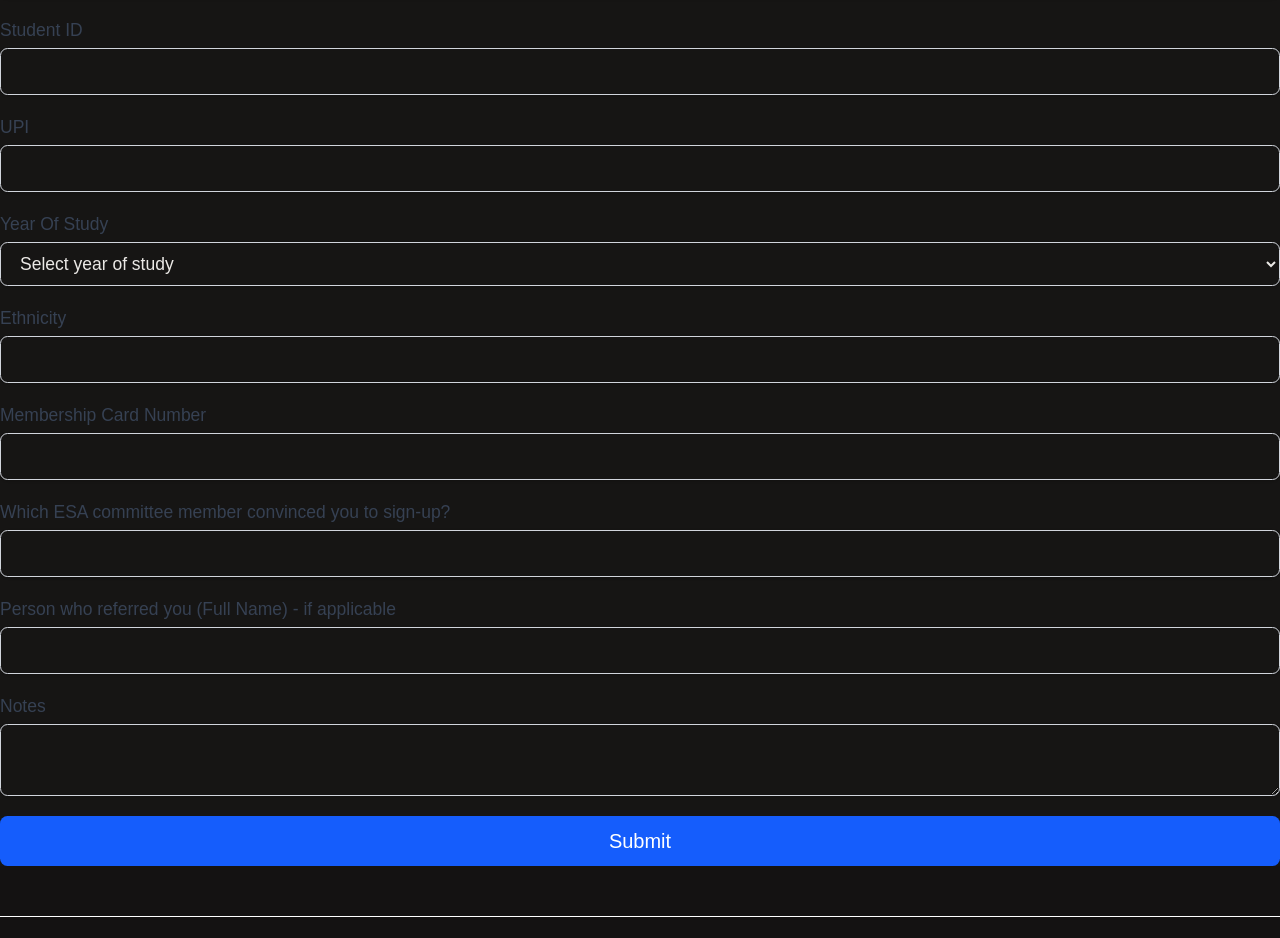
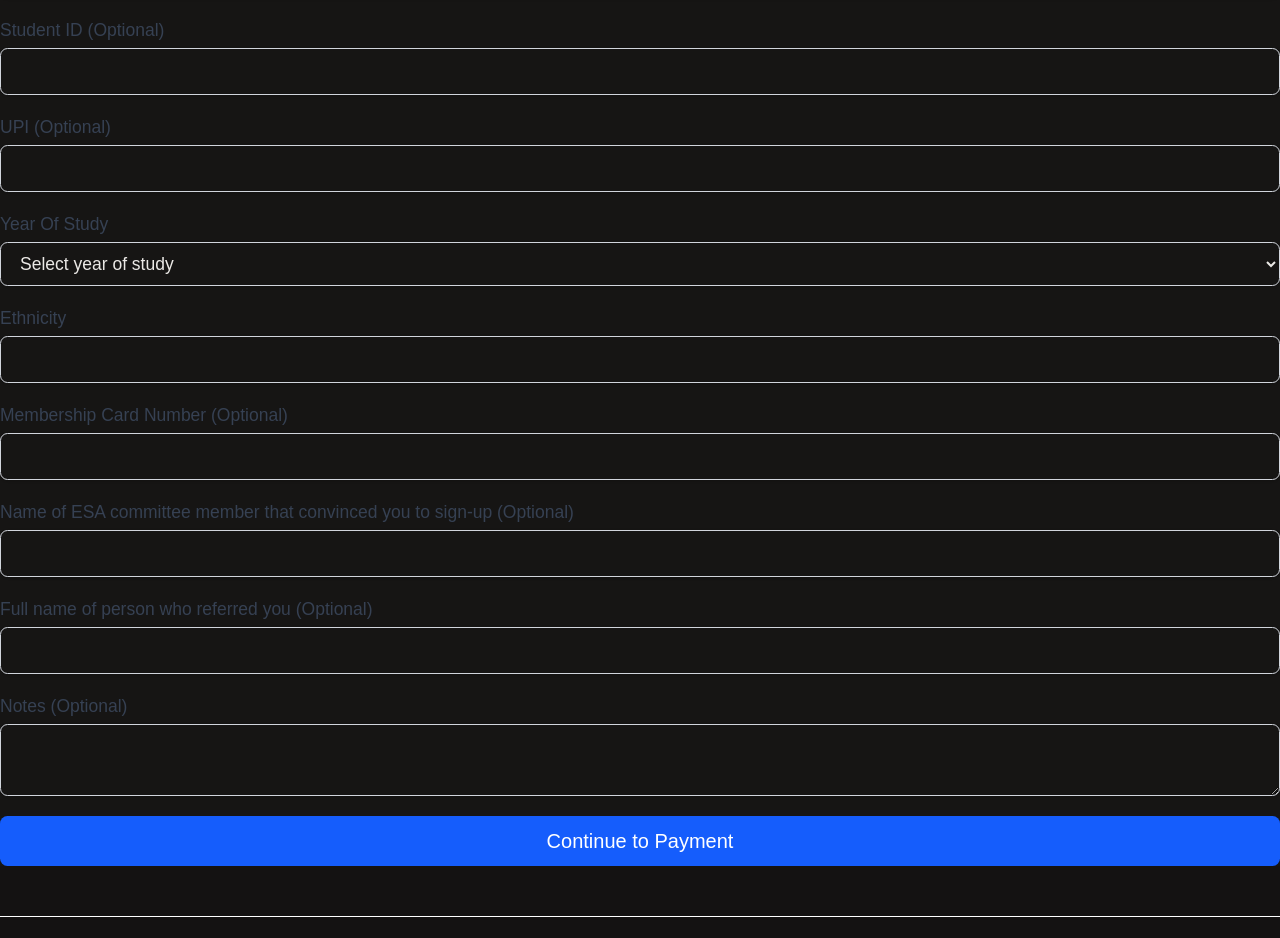
Before and after one commit to UoaWDCC/esa, a Next.js app: page /signup in a window 1280 px wide. Shown: the part 474-1412 px from the top of the page. Built offline with nearby package versions, Linux system fonts and the light colour scheme; a web font is replaced by a local one.

Commit message:
feat: finished signup form. member creation functionality is done, but not the payment process

```diff
--- a/src/app/(frontend)/signup/_components/SignupForm.tsx
+++ b/src/app/(frontend)/signup/_components/SignupForm.tsx
@@ -1,10 +1,46 @@
+"use client"
+
 export default function SignupForm() {
-    // Proof of payment field is not entered. Presumably done later after the payment is made.
+    // This function handles the form submission (upon clicking the "Continue to Payment" button).
+    // For now it just creates the member in the database. In the future, it will also handle the payment process.
+    async function handleSubmit(event: React.FormEvent<HTMLFormElement>) {
+        event.preventDefault();
+        const form = event.currentTarget;
+
+        const data = {
+            timestamp: new Date().toISOString(),
+            firstName: form.firstName.value,
+            lastName: form.lastName.value,
+            email: form.email.value,
+            studentID: form.studentID.value,
+            upi: form.upi.value,
+            yearOfStudy: form.yearOfStudy.value,
+            ethnicity: form.ethnicity.value,
+            membershipCardNumber: form.membershipCardNumber.value,
+            convincedByCommitteeMember: form.convincedByCommitteeMember.value,
+            referrerName: form.referrerName.value,
+            notes: form.notes.value,
+            paymentScreenshotLink: "",
+        };
+
+        const response = await fetch('/api/members', {
+            method: 'POST',
+            headers: {
+            'Content-Type': 'application/json',
+            },
+            body: JSON.stringify(data),
+        });
+
+        if (response.ok) {
+            alert("Signup successful!");
+        } else {
+            alert("Signup failed. Member already exists or an error occurred.");
+        }
+    }
+
     return (
         <div>
-            <form>
-                <input type="hidden" id="timestamp" name="timestamp" value={new Date().toISOString()} />
-                <input type="hidden" id="membershipPayment" name="membershipPayment" value="Bank transferred"/>
+            <form onSubmit={handleSubmit}>
                 <div className="mb-4">
                     <label htmlFor="firstName" className="block text-sm font-medium text-gray-700">First Name</label>
                     <input type="text" id="firstName" name="firstName" required className="mt-1 block w-full px-3 py-2 border border-gray-300 rounded-md shadow-sm focus:outline-none focus:ring-blue-500 focus:border-blue-500 sm:text-sm" />
@@ -15,14 +51,26 @@ export default function SignupForm() {
                 </div>
                 <div className="mb-4">
                     <label htmlFor="email" className="block text-sm font-medium text-gray-700">Email</label>
-                    <input type="text" id="email" name="email" required className="mt-1 block w-full px-3 py-2 border border-gray-300 rounded-md shadow-sm focus:outline-none focus:ring-blue-500 focus:border-blue-500 sm:text-sm" />
+                    <input
+                        type="email"
+                        id="email"
+                        name="email"
+                        required
+                        className="mt-1 block w-full px-3 py-2 border border-gray-300 rounded-md shadow-sm focus:outline-none focus:ring-blue-500 focus:border-blue-500 sm:text-sm"
+                    />
                 </div>
                 <div className="mb-4">
-                    <label htmlFor="studentID" className="block text-sm font-medium text-gray-700">Student ID</label>
-                    <input type="text" id="studentID" name="studentID" className="mt-1 block w-full px-3 py-2 border border-gray-300 rounded-md shadow-sm focus:outline-none focus:ring-blue-500 focus:border-blue-500 sm:text-sm" />
+                    <label htmlFor="studentID" className="block text-sm font-medium text-gray-700">Student ID (Optional)</label>
+                    <input
+                        type="number"
+                        id="studentID"
+                        name="studentID"
+                        className="mt-1 block w-full px-3 py-2 border border-gray-300 rounded-md shadow-sm focus:outline-none focus:ring-blue-500 focus:border-blue-500 sm:text-sm"
+                        inputMode="numeric"
+                    />
                 </div>
                 <div className="mb-4">
-                    <label htmlFor="upi" className="block text-sm font-medium text-gray-700">UPI</label>
+                    <label htmlFor="upi" className="block text-sm font-medium text-gray-700">UPI (Optional)</label>
                     <input type="text" id="upi" name="upi" className="mt-1 block w-full px-3 py-2 border border-gray-300 rounded-md shadow-sm focus:outline-none focus:ring-blue-500 focus:border-blue-500 sm:text-sm" />
                 </div>
                 <div className="mb-4">
@@ -45,22 +93,33 @@ export default function SignupForm() {
                     <input type="text" id="ethnicity" name="ethnicity" required className="mt-1 block w-full px-3 py-2 border border-gray-300 rounded-md shadow-sm focus:outline-none focus:ring-blue-500 focus:border-blue-500 sm:text-sm" />
                 </div>
                 <div className="mb-4">
-                    <label htmlFor="membershipCardNumber" className="block text-sm font-medium text-gray-700">Membership Card Number</label>
-                    <input type="text" id="membershipCardNumber" name="membershipCardNumber" className="mt-1 block w-full px-3 py-2 border border-gray-300 rounded-md shadow-sm focus:outline-none focus:ring-blue-500 focus:border-blue-500 sm:text-sm" />
+                    <label htmlFor="membershipCardNumber" className="block text-sm font-medium text-gray-700">Membership Card Number (Optional)</label>
+                    <input
+                        type="number"
+                        id="membershipCardNumber"
+                        name="membershipCardNumber"
+                        className="mt-1 block w-full px-3 py-2 border border-gray-300 rounded-md shadow-sm focus:outline-none focus:ring-blue-500 focus:border-blue-500 sm:text-sm"
+                        inputMode="numeric"
+                    />
                 </div>
                 <div className="mb-4">
-                    <label htmlFor="convincedByCommitteeMember" className="block text-sm font-medium text-gray-700">Which ESA committee member convinced you to sign-up?</label>
+                    <label htmlFor="convincedByCommitteeMember" className="block text-sm font-medium text-gray-700">Name of ESA committee member that convinced you to sign-up (Optional)</label>
                     <input type="text" id="convincedByCommitteeMember" name="convincedByCommitteeMember" className="mt-1 block w-full px-3 py-2 border border-gray-300 rounded-md shadow-sm focus:outline-none focus:ring-blue-500 focus:border-blue-500 sm:text-sm" />
                 </div>
                 <div className="mb-4">
-                    <label htmlFor="referrerName" className="block text-sm font-medium text-gray-700">Person who referred you (Full Name) - if applicable</label>
+                    <label htmlFor="referrerName" className="block text-sm font-medium text-gray-700">Full name of person who referred you (Optional)</label>
                     <input type="text" id="referrerName" name="referrerName" className="mt-1 block w-full px-3 py-2 border border-gray-300 rounded-md shadow-sm focus:outline-none focus:ring-blue-500 focus:border-blue-500 sm:text-sm" />
                 </div>
                 <div className="mb-4">
-                    <label htmlFor="notes" className="block text-sm font-medium text-gray-700">Notes</label>
+                    <label htmlFor="notes" className="block text-sm font-medium text-gray-700">Notes (Optional)</label>
                     <textarea id="notes" name="notes" className="mt-1 block w-full px-3 py-2 border border-gray-300 rounded-md shadow-sm focus:outline-none focus:ring-blue-500 focus:border-blue-500 sm:text-sm"></textarea>
                 </div>
-                <button type="submit" className="w-full bg-blue-600 text-white px-4 py-2 rounded-md hover:bg-blue-700">Submit</button>
+                <button
+                    type="submit"
+                    className="w-full bg-blue-600 text-white px-4 py-2 rounded-md hover:bg-blue-700"
+                >
+                    Continue to Payment
+                </button>
             </form>
         </div>
     );
```
